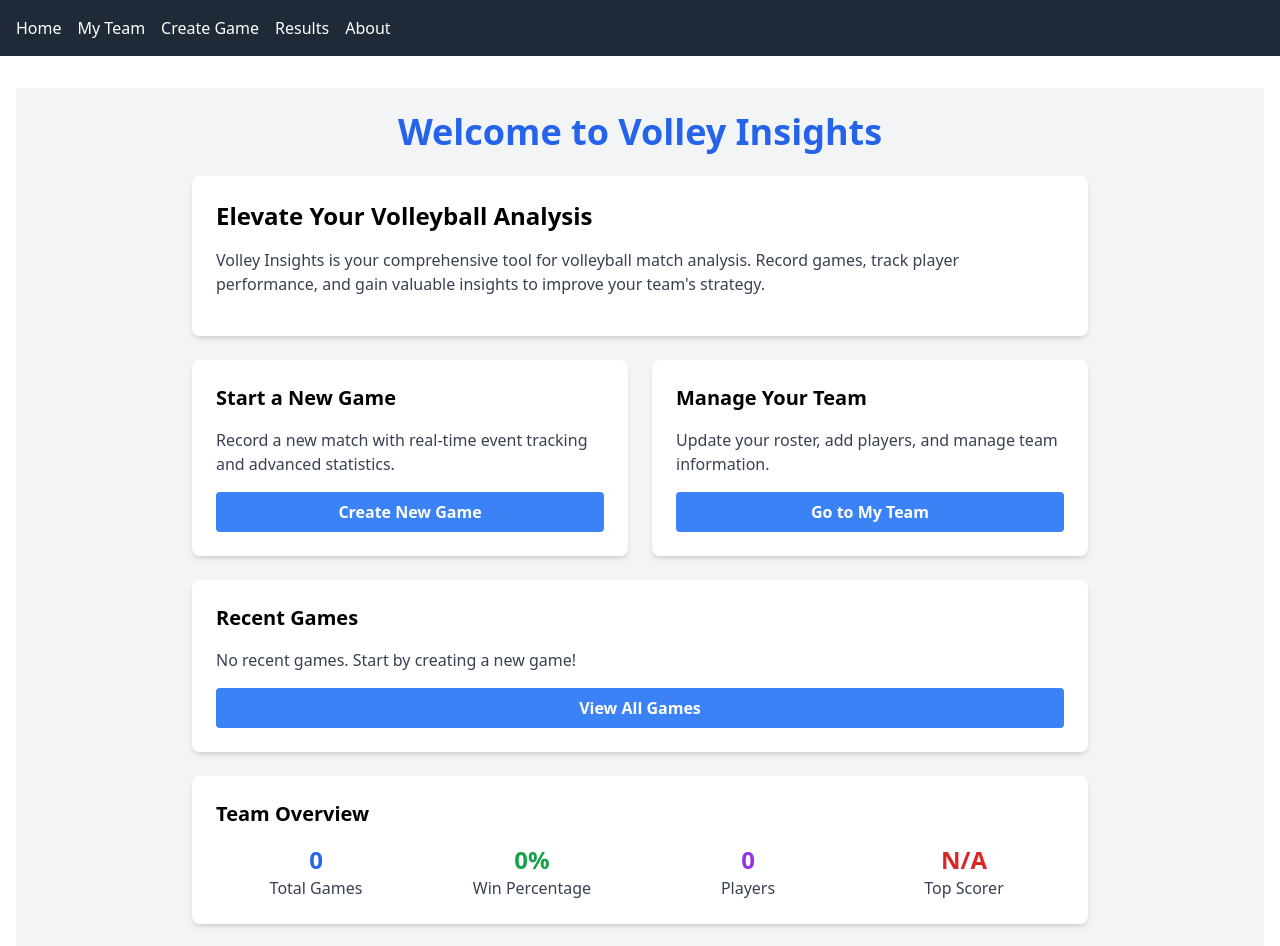
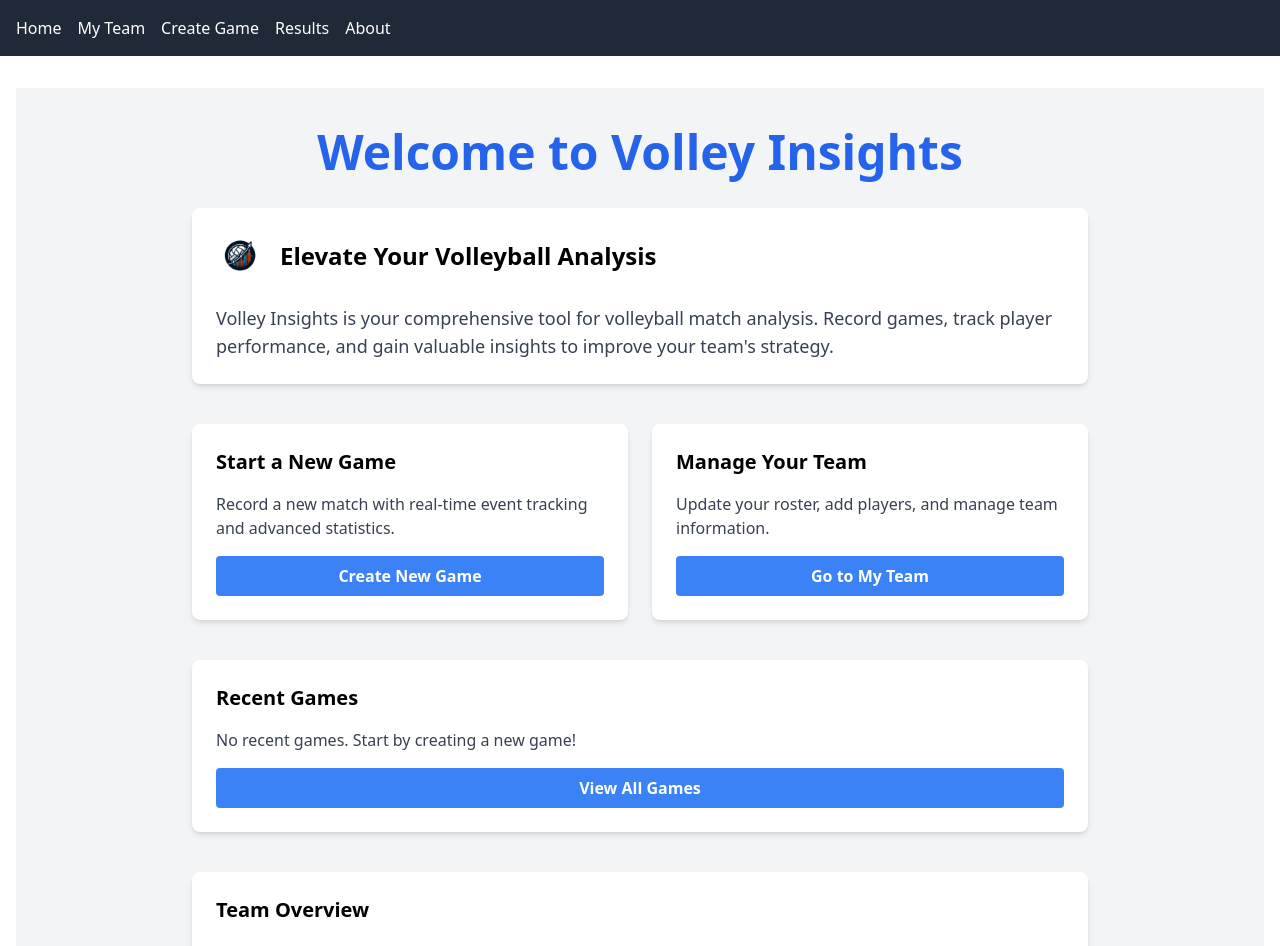
Before and after one commit to Salahalioui/volley-insights, a Vue app: page / in a window 1280 px wide. Shown: the top 946 px of the page. Built offline with nearby package versions, Linux system fonts and the light colour scheme.

Commit message:
Improve Home Page

```diff
--- a/src/views/Home.vue
+++ b/src/views/Home.vue
@@ -1,45 +1,64 @@
 <template>
-    <div class="home bg-gray-100 min-h-screen p-6">
-      <h1 class="text-4xl font-bold mb-6 text-center text-blue-600">Welcome to Volley Insights</h1>
+    <div class="home bg-gray-100 min-h-screen p-6 md:p-10">
+      <h1 class="text-4xl font-bold mb-8 text-center text-blue-600 md:text-5xl">
+        Welcome to Volley Insights
+      </h1>
 
       <div class="max-w-4xl mx-auto">
         <!-- App Description -->
-        <div class="bg-white p-6 rounded-lg shadow-md mb-6">
-          <h2 class="text-2xl font-semibold mb-4">Elevate Your Volleyball Analysis</h2>
-          <p class="text-gray-700 mb-4">
+        <div class="bg-white p-6 rounded-lg shadow-md mb-8 md:mb-10">
+          <div class="flex items-center mb-4 md:mb-6">
+            <img src="@/assets/logo.png" alt="Volleyball" class="w-12 h-12 mr-4" />
+            <h2 class="text-2xl font-semibold">Elevate Your Volleyball Analysis</h2>
+          </div>
+          <p class="text-gray-700 text-lg">
             Volley Insights is your comprehensive tool for volleyball match analysis.
-            Record games, track player performance, and gain valuable insights to improve your team's strategy.
+            Record games, track player performance, and gain valuable insights to
+            improve your team's strategy.
           </p>
         </div>
 
         <!-- Quick Actions -->
-        <div class="grid grid-cols-1 md:grid-cols-2 gap-6 mb-6">
+        <div class="grid grid-cols-1 md:grid-cols-2 gap-6 mb-8 md:mb-10">
           <div class="bg-white p-6 rounded-lg shadow-md">
             <h3 class="text-xl font-semibold mb-4">Start a New Game</h3>
-            <p class="text-gray-700 mb-4">Record a new match with real-time event tracking and advanced statistics.</p>
+            <p class="text-gray-700 mb-4">
+              Record a new match with real-time event tracking and advanced statistics.
+            </p>
             <BaseButton @click="navigateToCreateGame" class="w-full">Create New Game</BaseButton>
           </div>
           <div class="bg-white p-6 rounded-lg shadow-md">
             <h3 class="text-xl font-semibold mb-4">Manage Your Team</h3>
-            <p class="text-gray-700 mb-4">Update your roster, add players, and manage team information.</p>
+            <p class="text-gray-700 mb-4">
+              Update your roster, add players, and manage team information.
+            </p>
             <BaseButton @click="navigateToTeam" class="w-full">Go to My Team</BaseButton>
           </div>
         </div>
 
         <!-- Recent Games -->
-        <div class="bg-white p-6 rounded-lg shadow-md mb-6">
+        <div class="bg-white p-6 rounded-lg shadow-md mb-8 md:mb-10">
           <h3 class="text-xl font-semibold mb-4">Recent Games</h3>
           <div v-if="recentGames.length > 0">
-            <div v-for="game in recentGames" :key="game.id" class="mb-2 p-2 bg-gray-100 rounded flex justify-between items-center">
-              <span>{{ game.name }} - {{ formatDate(game.date) }}</span>
+            <div v-for="game in recentGames" :key="game.id" class="mb-4 p-4 bg-gray-100 rounded flex justify-between items-center">
+              <div class="flex items-center">
+                <span class="text-gray-700 mr-4">{{ game.name }}</span>
+                <span class="text-gray-500 text-sm">{{ formatDate(game.date) }}</span>
+              </div>
               <div>
-                <BaseButton v-if="game.status === 'completed'" @click="viewGameStats(game.id)" size="small" class="mr-2">View Stats</BaseButton>
-                <BaseButton v-else @click="continueGame(game.id)" size="small">Continue Game</BaseButton>
+                <BaseButton v-if="game.status === 'completed'" @click="viewGameStats(game.id)" size="small" class="mr-2">
+                  View Stats
+                </BaseButton>
+                <BaseButton v-else @click="continueGame(game.id)" size="small">
+                  Continue Game
+                </BaseButton>
               </div>
             </div>
           </div>
           <p v-else class="text-gray-700">No recent games. Start by creating a new game!</p>
-          <BaseButton @click="navigateToResults" class="mt-4 w-full">View All Games</BaseButton>
+          <BaseButton @click="navigateToResults" class="mt-4 w-full">
+            View All Games
+          </BaseButton>
         </div>
 
         <!-- Quick Stats -->
@@ -48,19 +67,19 @@
           <div class="grid grid-cols-2 md:grid-cols-4 gap-4">
             <div class="text-center">
               <p class="text-2xl font-bold text-blue-600">{{ totalGames }}</p>
-              <p class="text-gray-700">Total Games</p>
+              <p class="text-gray-700 text-lg">Total Games</p>
             </div>
             <div class="text-center">
               <p class="text-2xl font-bold text-green-600">{{ winPercentage }}%</p>
-              <p class="text-gray-700">Win Percentage</p>
+              <p class="text-gray-700 text-lg">Win Percentage</p>
             </div>
             <div class="text-center">
               <p class="text-2xl font-bold text-purple-600">{{ totalPlayers }}</p>
-              <p class="text-gray-700">Players</p>
+              <p class="text-gray-700 text-lg">Players</p>
             </div>
             <div class="text-center">
               <p class="text-2xl font-bold text-red-600">{{ topScorer.name }}</p>
-              <p class="text-gray-700">Top Scorer</p>
+              <p class="text-gray-700 text-lg">Top Scorer</p>
             </div>
           </div>
         </div>
```
Also changed, not shown: src/assets/logo.png.
